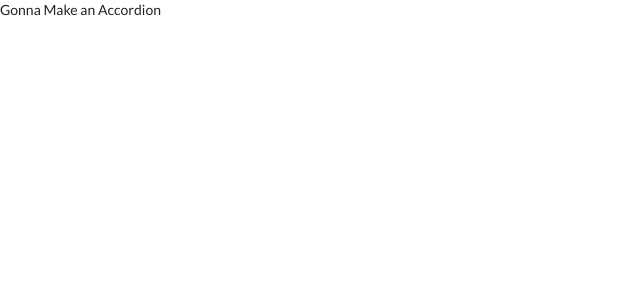
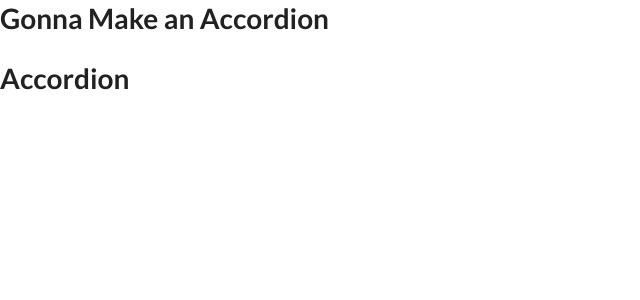
Before and after one commit to skeown13/mrwr, a React (Create React App) app in the folder widgets/: page / in a window 1280 px wide. Shown: the top 300 px of the page, without its empty margins (0-640 px from the left). Built offline with nearby package versions, Linux system fonts and the light colour scheme.

Commit message:
created a hardcoded list of items and passed them as props to the Accordion component

```diff
--- a/widgets/src/App.js
+++ b/widgets/src/App.js
@@ -1,7 +1,28 @@
 import React from "react";
+import Accordion from "./components/Accordion";
+
+const items = [
+  {
+    title: "What is React",
+    content: "React is a front end javascript framework",
+  },
+  {
+    title: "Why use React?",
+    content: "React is a favorite JS library among engineers",
+  },
+  {
+    title: "How do you use React",
+    content: "You use React by creating components",
+  },
+];
 
 const App = () => {
-  return <div>Gonna Make an Accordion</div>;
+  return (
+    <div>
+      <h1>Gonna Make an Accordion</h1>
+      <Accordion items={items} />
+    </div>
+  );
 };
 
 export default App;
```
